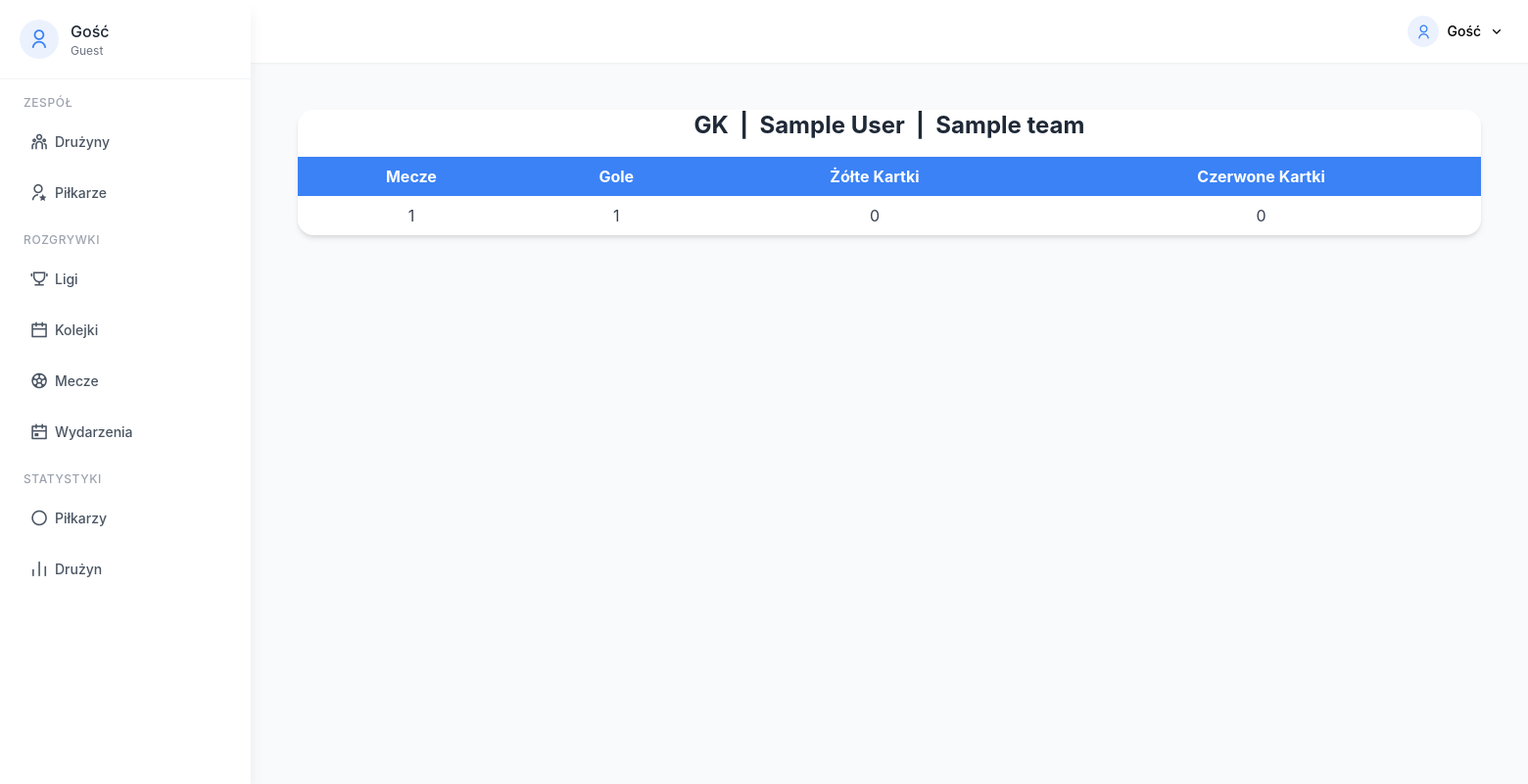
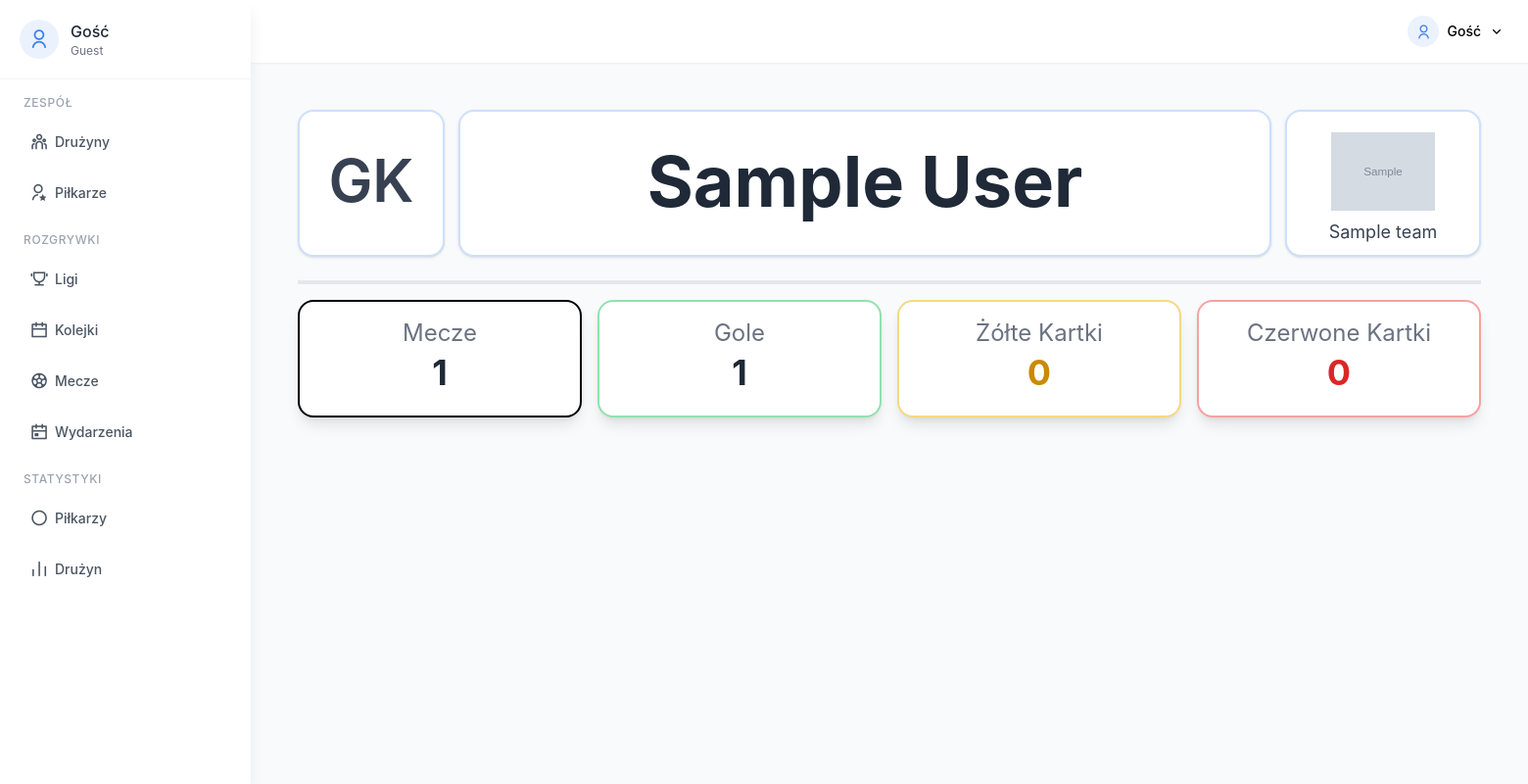
Before and after one commit to MateuszSokolowski03/Projekt, a Django app: page /players/1/ in a window 1560 px wide. Shown: the whole page at 98% size. Run offline with Django 5.2, Linux system fonts and the light colour scheme; tables that the repository leaves empty hold one stand-in row (values such as "Sample post"); grey boxes marked "Sample" are stand-in pictures; some libraries are stand-ins or nearby versions.

Commit message:
zmiana template'u player_detail.html, player_list.html

```diff
--- a/apps/planner/templates/player_detail.html
+++ b/apps/planner/templates/player_detail.html
@@ -1,31 +1,48 @@
 {% extends 'base.html' %}
+{% load static %}
 
 {% block title %}Statystyki Piłkarza{% endblock %}
 
 {% block content %}
 <div class="container mx-auto p-4">
-    <div class="bg-white shadow-md rounded-lg overflow-hidden">
-        <h1 class="text-2xl font-bold mb-4 text-center text-gray-800">{{ player.position }}&nbsp;&nbsp;|&nbsp;&nbsp;{{ player.first_name }}&nbsp;{{ player.last_name }}&nbsp;&nbsp;|&nbsp;&nbsp;{{ player.team }}</h1>
-        <table class="table-auto w-full border-collapse">
-            <thead class="bg-primary text-white">
-                <tr>
-                    <th class="px-4 py-2 text-center">Mecze</th>
-                    <th class="px-4 py-2 text-center">Gole</th>
-                    <th class="px-4 py-2 text-center">Żółte Kartki</th>
-                    <th class="px-4 py-2 text-center">Czerwone Kartki</th>
-                </tr>
-            </thead>
-            <tbody class="divide-y divide-gray-200">
-                {% for stat in statistics %}
-                <tr class="hover:bg-gray-100">
-                    <td class="px-4 py-2 text-center text-gray-700">{{ stat.matches_played }}</td>
-                    <td class="px-4 py-2 text-center text-gray-700">{{ stat.goals }}</td>
-                    <td class="px-4 py-2 text-center text-gray-700">{{ stat.yellow_cards }}</td>
-                    <td class="px-4 py-2 text-center text-gray-700">{{ stat.red_cards }}</td>
-                </tr>
-                {% endfor %}
-            </tbody>
-        </table>
+    <!-- Górny wiersz: pozycja, imię i nazwisko, drużyna z logiem -->
+    <div class="flex justify-between items-center mb-6">
+        <div class="text-6xl font-semibold text-gray-700 size-[150px] py-[40px] text-center border-2 border-solid border-primary/25 bg-white rounded-lg shadow">
+            {{ player.position }}
+        </div>
+        <div class="text-7xl font-bold text-gray-800 w-[830px] h-[150px] p-[35px] text-center border-2 border-solid border-primary/25 bg-white rounded-lg shadow">
+            {{ player.first_name }} {{ player.last_name }}
+        </div>
+        <div class="w-[200px] h-[150px] py-[21px] text-center border-2 border-solid border-primary/25 bg-white rounded-lg shadow">
+            {% if player.team.logo %}
+                <img src="{{ player.team.logo.url }}" alt="Logo {{ player.team.name }}" class="w-30 h-20 mx-auto object-cover mb-2">
+            {% else %}
+                <img src="{% static 'images/none.png' %}" alt="Brak loga" class="w-24 h-16 mx-auto object-cover mb-2">
+            {% endif %}
+            <p class="text-lg text-gray-700">{{ player.team.name }}</p>
+        </div>
+    </div>
+    <div class=" w-full bg-gray-100 border-2 border-solid border-gray-200"></div>
+    <!-- Statystyki piłkarza -->
+    <div class="grid grid-cols-2 md:grid-cols-4 gap-4 mt-4">
+        {% for stat in statistics %}
+            <div class="bg-white rounded-lg p-4 text-center shadow-lg border-2 border-solid border-black">
+                <p class="text-2xl text-gray-500 mb-1">Mecze</p>
+            <p class="text-4xl font-bold text-gray-800 mb-2">{{ stat.matches_played }}</p>
+            </div>
+            <div class="bg-white rounded-lg p-4 text-center shadow-lg border-2 border-solid border-green-500/50">
+                <p class="text-2xl text-gray-500 mb-1">Gole</p>
+            <p class="text-4xl font-bold text-gray-800 mb-2">{{ stat.goals }}</p>
+            </div>
+            <div class="bg-white rounded-lg p-4 text-center shadow-lg border-2 border-solid border-yellow-500/50">
+                <p class="text-2xl text-gray-500 mb-1">Żółte Kartki</p>
+            <p class="text-4xl font-bold text-yellow-600 mb-2">{{ stat.yellow_cards }}</p>
+            </div>
+            <div class="bg-white rounded-lg p-4 text-center shadow-lg border-2 border-solid border-red-500/50">
+                <p class="text-2xl text-gray-500 mb-1">Czerwone Kartki</p>
+            <p class="text-4xl font-bold text-red-600">{{ stat.red_cards }}</p>
+            </div>
+        {% endfor %}
     </div>
 </div>
 {% endblock %}
```
Also changed, not shown: apps/planner/templates/player_list.html (+6 -1 lines).
